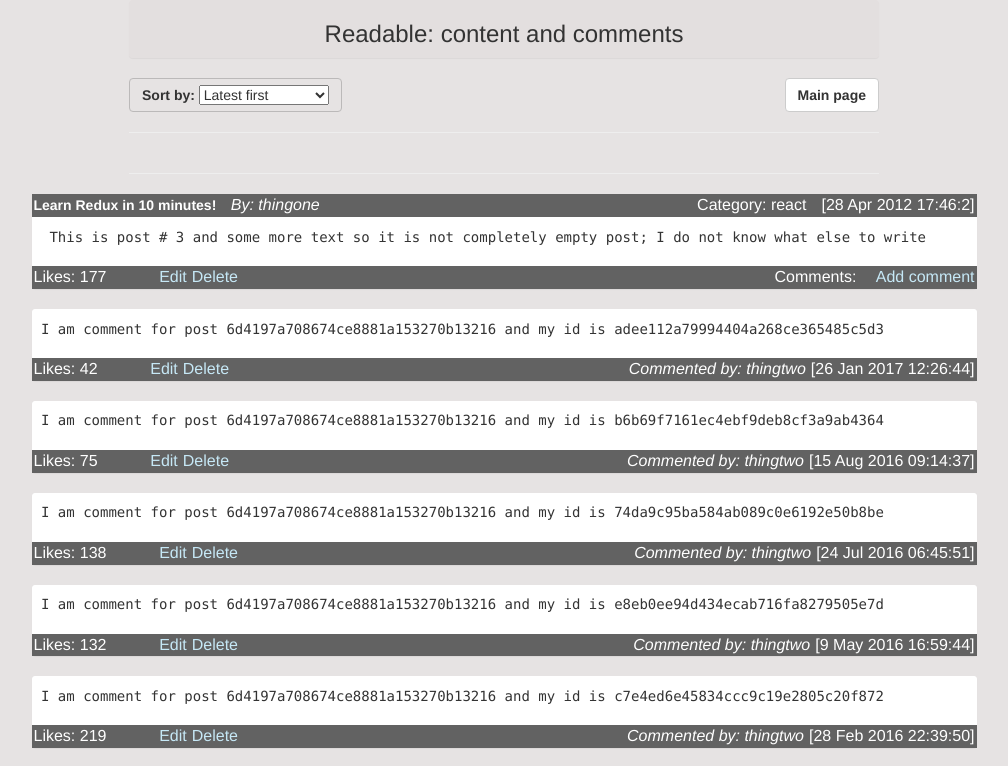
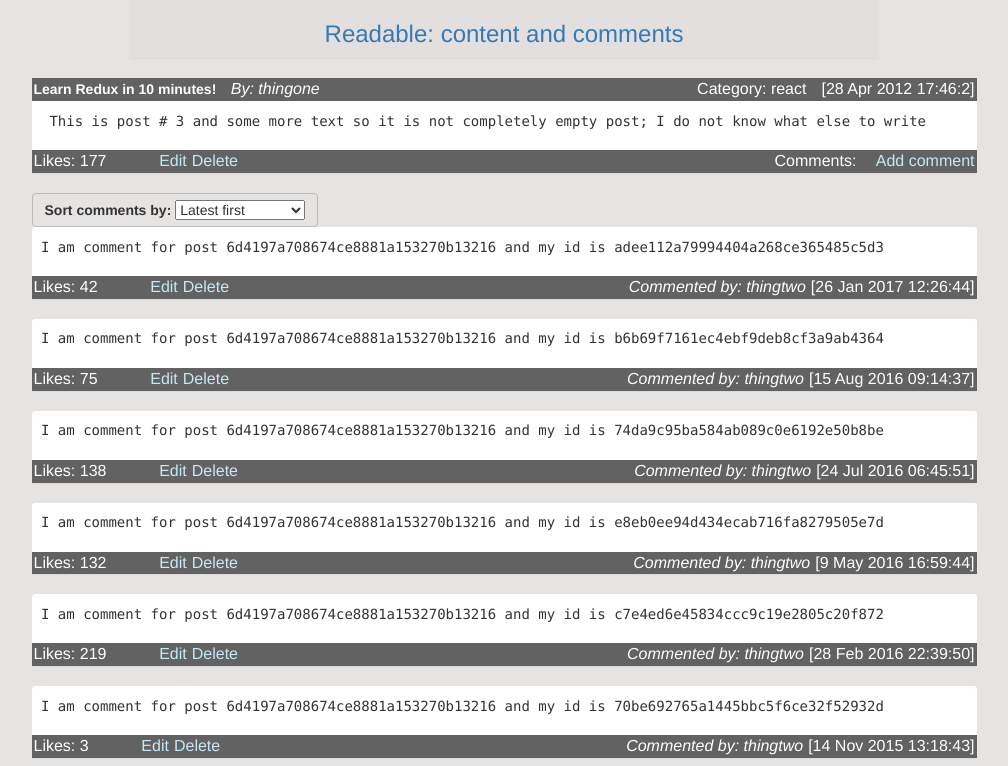
Before and after one commit to developer2020github/readable, a React (Create React App) app: page /posts/6d4197a708674ce8881a153270b13216 in a window 1280 px wide. Shown: the top 766 px of the page, without its empty margins (136-1144 px from the left). Built offline with nearby package versions, Linux system fonts and the light colour scheme; a web font is replaced by a local one.

Commit message:
refactor: simplify post detail code: remove back to main button (header can be a link at the same time); re-arranged code so that list of comments could be segregated into a separate component.

```diff
--- a/src/components/ApplicationHeader.js
+++ b/src/components/ApplicationHeader.js
@@ -1,14 +1,20 @@
 import React from 'react';
 import '../libs/bootstrap/dist/css/bootstrap.min.css'
 import './Readable.css';
+import { Link } from 'react-router-dom';
 
 const ApplicationHeader = (props) => {
+    let header = <h3>Readable: content and comments</h3>
+    if (props.inludeLink){
+       header = <Link to="/">{header}</Link>
+    }
+
     return (
 
         <div className="row">
             <div className="col-md-8 col-md-offset-2 text-center">
                 <div className="panel panel-header app-background">
-                    <h3>Readable: content and comments</h3>
+                    {header}
                 </div>
 
             </div>
--- a/src/components/PostDetails.js
+++ b/src/components/PostDetails.js
@@ -101,43 +101,17 @@ class PostDetails extends Component {
 
 		return (
 			<div className="container">
-				<ApplicationHeader />
+				<ApplicationHeader inludeLink={true}/>
 
-				<div className="row">
-
-					<div className="col-md-4 col-md-offset-2">
-
-					     <SortSelect setSortComparator={this.setSortComparator} sortOptions={this.sortOptions}/>
-
-					</div>
-
-					<div className="col-md-4 text-right">
-						<Link className="btn btn-default control-style" to="/">Main page</Link>
-					</div>
-
-				</div>
-
-				<div className="row">
-					<div className="col-md-8 col-md-offset-2">
-						<hr></hr>
-					</div>
-				</div>
-
-				<div className="row">
-					<div className="col-md-8 col-md-offset-2">
-						<hr></hr>
-					</div>
-
-				</div>
 				<div className="row">
 					<div className="col-md-10 col-md-offset-1">
 						<PostViewSmall post={post} detailedView={true} addCommentClickHandler={this.handleAddCommentClick}/>
-						{NewCommentForm}
 					</div>
 				</div>
 				<div className="row">
 					<div className="col-md-10 col-md-offset-1">
-
+					    {NewCommentForm}
+						<SortSelect setSortComparator={this.setSortComparator} sortOptions={this.sortOptions} name="Sort comments by: "/>
 						{sortedComments.map((c)=> {
 							return <CommentView key={c.id} comment={c}/>;
 						})}
--- a/src/components/SortSelect.js
+++ b/src/components/SortSelect.js
@@ -96,9 +96,14 @@ export  class SortSelect extends Component {
 
     render() {
 
+        let name = "Sort by: "
+        if (this.props.name){
+            name = this.props.name;
+        }
+
         return(
             <div className="btn-panel">
-                     <span className="control-style">Sort by: </span>
+                     <span className="control-style">{name}</span>
                 <select className="selectpicker" onChange={this.handleSortSelect}>
                     {this.props.sortOptions.map((item) => {
                         return <option key={item} value={item}>{textByValue[item]}</option>
```
